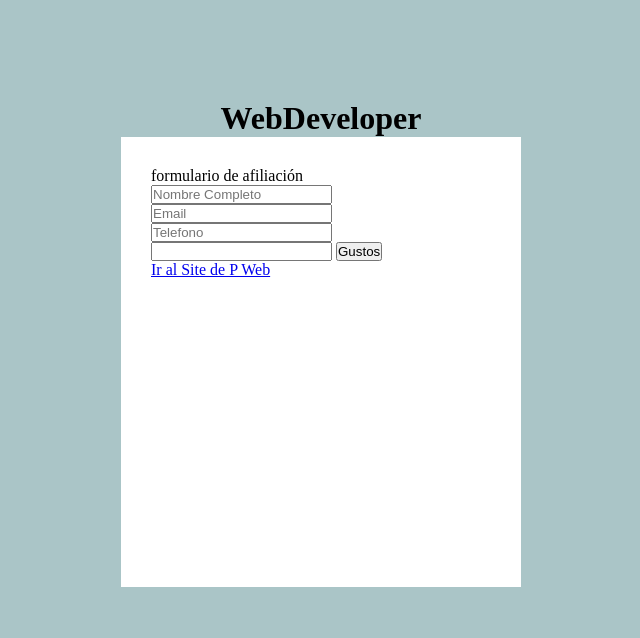
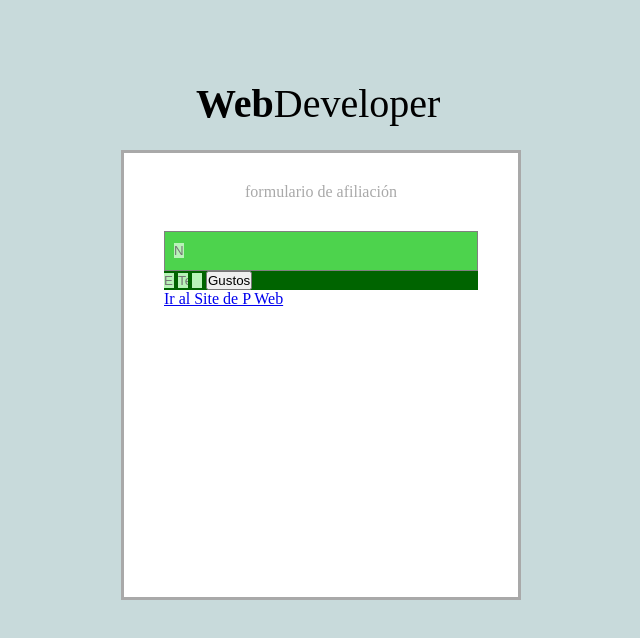
Before and after one commit to JuanesSaigo/2162102-Parcial1, a plain HTML site: page index.html in a window 1280 px wide. Shown: the whole page, without its empty margins (319-959 px from the left). Drawn offline with Linux system fonts and the light colour scheme.

Commit message:
cambios 3

```diff
--- a/i.css
+++ b/i.css
@@ -5,19 +5,70 @@
 }
 
 body{
-    background-color:rgb(170, 197, 199);
+    background-color:rgb(200, 218, 219);
 }
 
 header{
-    text-align: center;
-    padding-top: 100px;
+    margin: auto;
+    font-size: 40px;
+    width: 400px;
+    height: 150px;
+    padding-right: 50px;
+    padding-left: 75px;
+    padding-bottom: 10px;
+    padding-top: 80px;
+}
+.head1{
+    margin: auto;
+    float: left;
+    font-weight: bold;
+}
+.head2{
+    margin: auto;
+    float: left;
 }
 
-#form30{
+#form0{
     background-color: white;
     width: 400px;
     height: 450px;
     margin: auto;
-    border: 15px red;
-    padding: 30px;
+    padding-top: 30px;
+    padding-left: 40px;
+    padding-right: 40px;
+    padding-bottom: auto;
+    border-style: solid;
+    border-color: darkgray;
+    border-width: 3px;
 }
+
+.title{
+    text-align: center;
+    padding-bottom: 30px;
+    color: darkgray;
+    font-weight: 300px;
+}
+
+.form1{
+    background-color: darkgreen;
+    width: 100%;
+    height: auto;
+    margin: auto;
+}
+
+.form11{
+    background-color: rgb(77, 211, 77);
+    width: 314px;
+    height: 40px;
+    border-style: solid;
+    border-color: gray;
+    border-width: 1px;
+    padding: 9px;
+}
+
+.form111{
+    padding: auto;
+    width: 10px;
+    background-color: rgb(184, 243, 184);
+    border-width: 0px;
+}
--- a/index.html
+++ b/index.html
@@ -10,20 +10,25 @@
 <body>
     <div id="content">
         <header>
-            <h1>WebDeveloper</h1>
+            <div class="head1">Web</div><div class="head2">Developer</div>
+
         </header>
 
-        <div id="form30">
+        <div id="form0">
             <div class="title">
                 formulario de afiliación
             </div>
 
-            <div class="form0">
-                <input class="form1" type="text" name="user" id="fuser" placeholder="Nombre Completo">
-                <input class="form1" type="text" name="email" id="femail" placeholder="Email">
-                <input class="form1" type="text" name="phone" id="fphone" placeholder="Telefono">
-                <input class="form1" type="text" name="gusto" id="fgusto">
-                <input class="form1" type="button" value="Gustos">
+            <div class="form1">
+                <div class=form11>
+                    <input class="form111" type="text" name="user" id="fuser" placeholder="Nombre Completo">
+                </div>
+
+
+                <input class="form111" type="text" name="email" id="femail" placeholder="Email">
+                <input class="form111" type="text" name="phone" id="fphone" placeholder="Telefono">
+                <input class="form111" type="text" name="gusto" id="fgusto">
+                <input class="but" type="button" value="Gustos">
             </div>
 
             <div class="like">
```
Also changed, not shown: images/95645.png (added), images/phone-call-icon.png (added), images/user.png (added).
